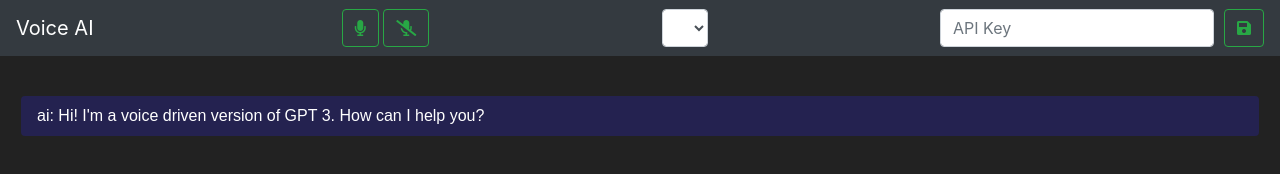
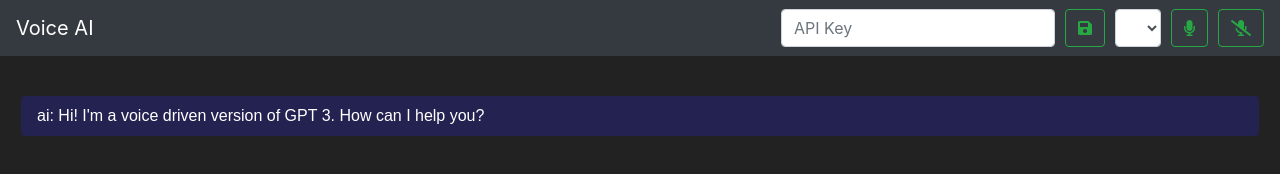
Before and after one commit to JohnUiterwyk/gpt-voice-web-app, a plain HTML site: page app/index.html in a window 1280 px wide. Drawn offline with nearby package versions, Linux system fonts and the light colour scheme.

Commit message:
update readme and improve layout

```diff
--- a/app/index.html
+++ b/app/index.html
@@ -21,24 +21,30 @@
             <a class="navbar-brand" href="#">Voice AI</a>
             <div class="nav-group">
 
-            <button class="btn btn-outline-success" type="button" id="toggle-mic-on">
-                <i class="fa fa-microphone"></i>
-            </button>
-            <button class="btn btn-outline-success" type="button" id="toggle-mic-off">
-                <i class="fa fa-microphone-slash"></i>
-            </button>
             </div>
 
-            <div class="nav-group">
-                <select class="form-control" id="select-voice"></select>
-            </div>
             <form class="form-inline" id="api-key-form">
                 <div class="form-row">
                     <div class="col">
-                        <input  id="api-key-input"  class="form-control" type="search" placeholder="API Key" aria-label="API Key">
+                        <input id="api-key-input" class="form-control" type="search" placeholder="API Key"
+                            aria-label="API Key">
                     </div>
                     <div class="col">
                         <button class="btn btn-outline-success" type="submit"><i class="fa fa-save"></i> </button>
+                    </div>
+                    <div class="col">
+                        <select class="form-control" id="select-voice"></select>
+                    </div>
+                    <div class="col">
+
+                        <button class="btn btn-outline-success" type="button" id="toggle-mic-on">
+                            <i class="fa fa-microphone"></i>
+                        </button>
+                    </div>
+                    <div class="col">
+                        <button class="btn btn-outline-success" type="button" id="toggle-mic-off">
+                            <i class="fa fa-microphone-slash"></i>
+                        </button>
                     </div>
                 </div>
 
@@ -47,11 +53,11 @@
         </nav>
 
     </header>
-        <div id="chat-thread" class="chat-thread">
-            <div class="chat-message  chat-message-ai">
-               ai: Hi! I'm a voice driven version of GPT 3. How can I help you?</div>
-            <!-- Add more chat messages here -->
-        </div>
+    <div id="chat-thread" class="chat-thread">
+        <div class="chat-message  chat-message-ai">
+            ai: Hi! I'm a voice driven version of GPT 3. How can I help you?</div>
+        <!-- Add more chat messages here -->
+    </div>
     <script src="app.js" type="module"></script>
 </body>
 
```
Also changed, not shown: 1 other file.
